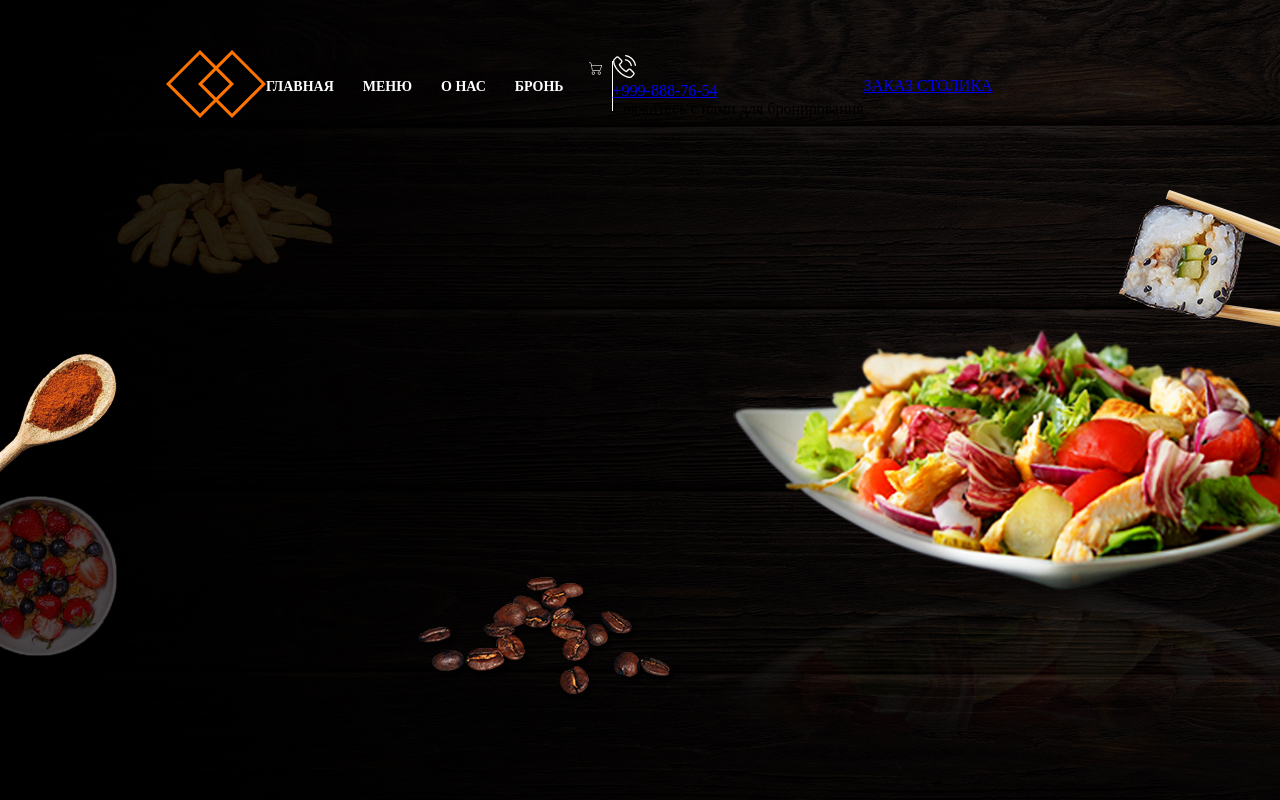
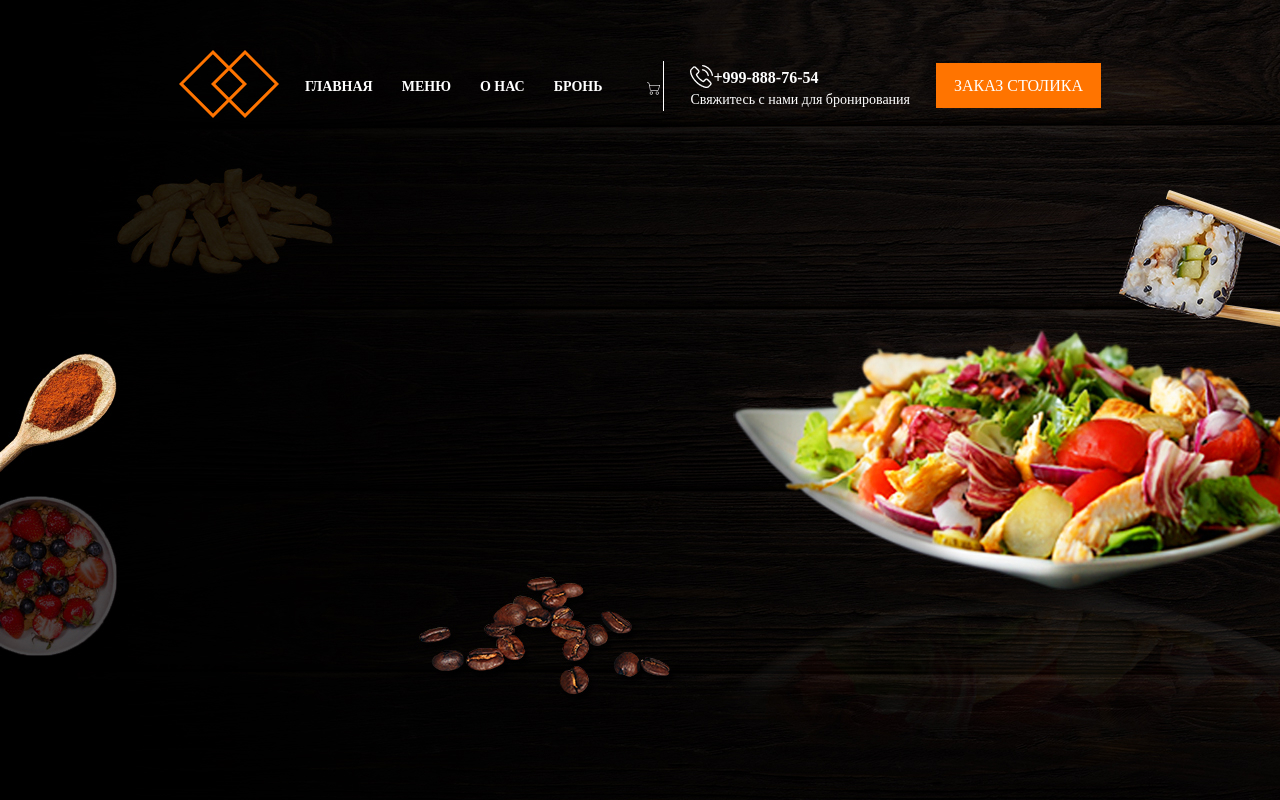
Before and after one commit to owner6/restoran, a plain HTML site: page index.html in a window 1280 px wide. Drawn offline with Linux system fonts and the light colour scheme.

Commit message:
fixed display pictures

```diff
--- a/index.html
+++ b/index.html
@@ -23,23 +23,25 @@
         </div>
 
         <div class="cart">
-          <a href="#">
+          <a class="cart-img" href="#">
             <img src="cart.png" alt="">
           </a>
         </div>
 
         <div class="phone">
-          <div class="phone-img">
-            <img src="phone.png">
-          </div>
-          <div class="number"><a href="#">+999-888-76-54</a></div>
-          <div class="phone-text">
+          <div class="phone-holder">
+						<div class="phone-img">
+            	<img src="phone.png">
+          	</div>
+          	<div class="number"><a class="num" href="#">+999-888-76-54</a></div>
+					</div>
+					<div class="phone-text">
             Свяжитесь с нами для бронирования
           </div>
         </div>
 
         <div class="btn">
-          <a href="#">ЗАКАЗ СТОЛИКА</a>
+          <a class="button" href="#">ЗАКАЗ СТОЛИКА</a>
         </div>
       </div>
     </div>
--- a/style.css
+++ b/style.css
@@ -14,17 +14,52 @@ body {
   padding-top: 50px;
   display: flex;
   align-items: center;
+  justify-content: space-around;
 }
 .nav-item {
   color: #fff;
   text-decoration: none;
   font-weight: 700;
   font-size: 14px;
-
   margin-right: 25px;
+  transition: color 0.3s linear;
+}
+.nav-item:hover {
+  color: #d81d1d;
 }
 .cart {
+  position: relative;
   border-right: 1px solid #ffffff;
   padding-right: 10px;
   height: 50px;
 }
+.cart-img {
+  position: absolute;
+  top: 20px;
+  right: 3px;
+}
+.num {
+  color: #fff;
+  text-decoration: none;
+  font-weight: 700;
+  transition: color 0.3s linear;
+}
+.num:hover {
+  color: #d81d1d;
+}
+.phone-text {
+  color: #fff;
+  font-size: 14px;
+  font-weight: 400;
+}
+.phone-holder {
+  display: flex;
+  align-items: center;
+}
+.button {
+  background-color: #FF7400;
+  ;
+  text-decoration: none;
+  color: #fff;
+  padding: 14px 18px;
+}
```
Lines whose indentation alone changed are shown as unchanged.
